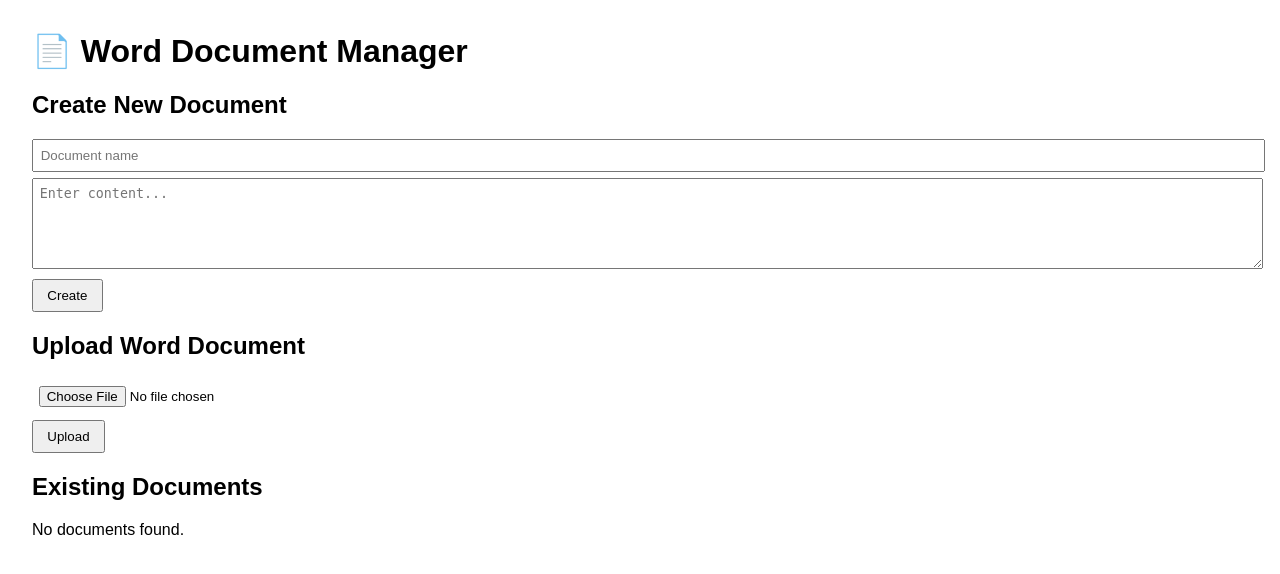
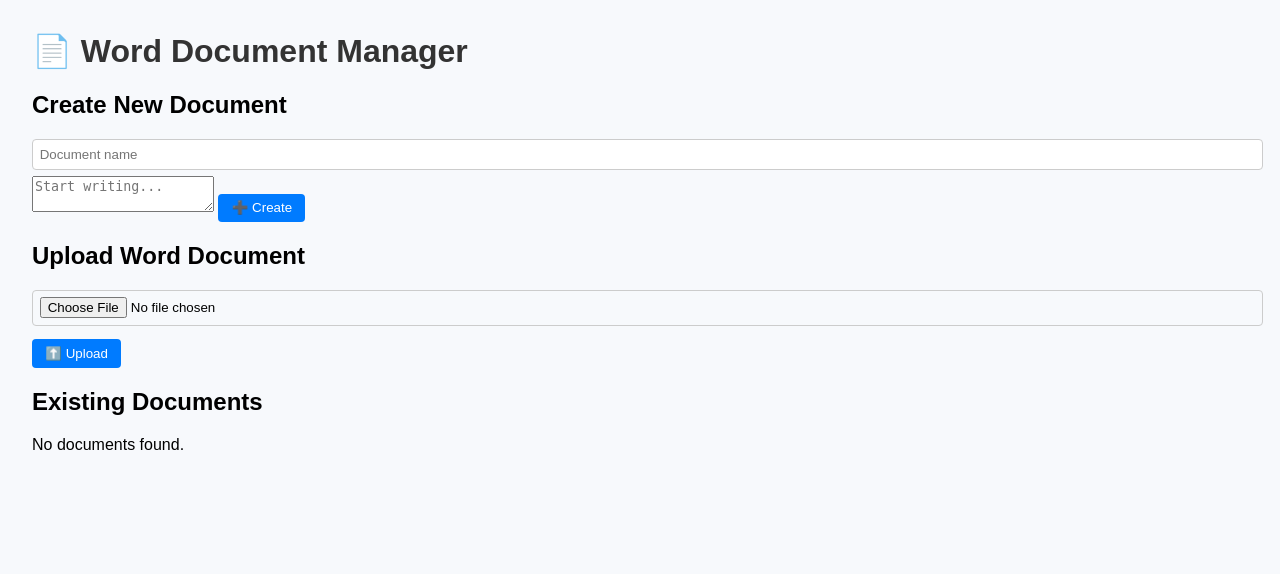
Before and after one commit to agnelgonsal/word_document_manager_v1, a FastAPI app: page / in a window 1280 px wide. Shown: the top 574 px of the page. Run offline with FastAPI, Linux system fonts and the light colour scheme; some libraries are stand-ins or nearby versions.

Commit message:
Update index.html

```diff
--- a/templates/index.html
+++ b/templates/index.html
@@ -3,11 +3,32 @@
 <head>
 <meta charset="utf-8"/>
 <title>Word Document Manager</title>
+<script src="https://cdn.tiny.cloud/1/lzbhjhx7fy0mwpej5uj7jsxw1q9ilog3or9zst4spj6dtk58/tinymce/6/tinymce.min.js" referrerpolicy="origin"></script>
+<script>
+  tinymce.init({
+    selector: 'textarea[name="content"]',
+    height: 400,
+    menubar: true,
+    plugins: [
+      'advlist autolink lists link image charmap print preview anchor',
+      'searchreplace visualblocks code fullscreen',
+      'insertdatetime media table paste code help wordcount'
+    ],
+    toolbar:
+      'undo redo | formatselect | bold italic underline backcolor | \
+      alignleft aligncenter alignright alignjustify | \
+      bullist numlist outdent indent | removeformat | help'
+  });
+</script>
 <style>
- body { font-family: Arial, sans-serif; margin: 2em; }
- input, textarea { width: 100%; margin-bottom: 0.5em; padding: 0.5em; }
- button { padding: 0.5em 1em; margin-right: 0.5em; }
- .doc-item { border: 1px solid #ccc; padding: 0.5em; margin-bottom: 0.5em; }
+ body { font-family: Arial, sans-serif; margin: 2em; background: #f7f9fc; }
+ h1 { color: #333; }
+ input[type=text], input[type=file] { width: 100%; margin-bottom: 0.5em; padding: 0.5em; border: 1px solid #ccc; border-radius: 4px; }
+ button { padding: 0.5em 1em; margin-top: 0.5em; background: #007bff; color: #fff; border: none; border-radius: 4px; cursor: pointer; }
+ button:hover { background: #0056b3; }
+ .doc-item { background:#fff; border: 1px solid #ddd; padding: 0.75em; margin-bottom: 0.5em; border-radius: 4px; box-shadow: 0 1px 3px rgba(0,0,0,0.1); }
+ a { color: #007bff; text-decoration: none; margin-right: 0.5em; }
+ a:hover { text-decoration: underline; }
 </style>
 </head>
 <body>
@@ -17,31 +38,32 @@
 <h2>Edit Document</h2>
 <form method="post" action="/documents/{{edit_id}}/update">
   <input type="text" name="name" value="{{edit_name}}" required />
-  <textarea name="content" rows="10">{{edit_content|safe}}</textarea>
-  <button type="submit">Update</button>
+  <textarea name="content">{{edit_content|safe}}</textarea>
+  <button type="submit">💾 Update</button>
   <a href="/">Cancel</a>
 </form>
 {% else %}
 <h2>Create New Document</h2>
 <form method="post" action="/documents">
   <input type="text" name="name" placeholder="Document name" required />
-  <textarea name="content" rows="5" placeholder="Enter content..."></textarea>
-  <button type="submit">Create</button>
+  <textarea name="content" placeholder="Start writing..."></textarea>
+  <button type="submit">➕ Create</button>
 </form>
 {% endif %}
 
 <h2>Upload Word Document</h2>
 <form method="post" action="/upload" enctype="multipart/form-data">
   <input type="file" name="file" required />
-  <button type="submit">Upload</button>
+  <button type="submit">⬆️ Upload</button>
 </form>
 
 <h2>Existing Documents</h2>
 {% for id, meta in documents.items() %}
 <div class="doc-item">
   <strong>{{meta.name}}</strong><br>
-  <a href="/documents/{{id}}">Edit</a> |
-  <a href="/documents/{{id}}/delete" onclick="return confirm('Delete?');">Delete</a>
+  <a href="/documents/{{id}}">✏️ Edit</a>
+  <a href="/documents/{{id}}/download">⬇️ Download</a>
+  <a href="/documents/{{id}}/delete" onclick="return confirm('Delete this document?');">🗑️ Delete</a>
 </div>
 {% else %}
 <p>No documents found.</p>
```
